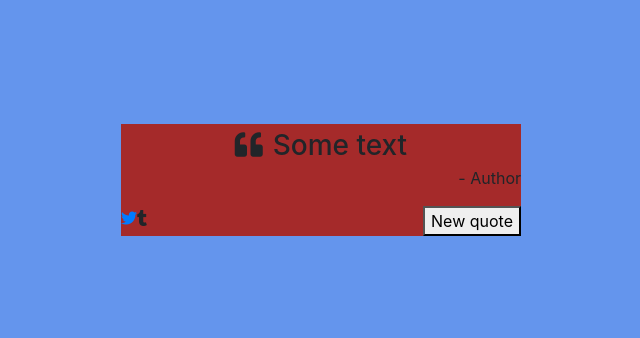
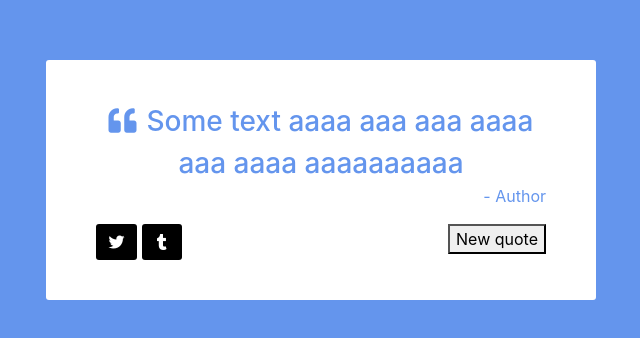
Before and after one commit to westgoten/random-quote-machine, a React (Create React App) app: page / in a window 1280 px wide. Shown: the part 220-558 px from the top of the page, without its empty margins (319-959 px from the left). Built offline with nearby package versions, Linux system fonts and the light colour scheme.

Commit message:
Make some visual changes to QuoteDisplay component

```diff
--- a/public/index.css
+++ b/public/index.css
@@ -3,6 +3,7 @@
     justify-content: center;
     align-items: center;
     background-color: cornflowerblue;
+    color: cornflowerblue;
     width: 100%;
     height: 100%;
     position: absolute;
--- a/src/QuoteDisplay.css
+++ b/src/QuoteDisplay.css
@@ -1,9 +1,11 @@
 #quote-box {
-    width: 400px;
-    background-color: brown;
+    width: 550px;
+    background-color: white;
     display: flex;
     flex-direction: column;
     overflow-wrap: break-word;
+    padding: 40px 50px;
+    border-radius: 3px;
 }
 
 #text-box {
@@ -23,10 +25,19 @@
 
 #tweet-quote {
     float: left;
+    color: white;
+    background-color: black;
+    padding: 6px 12.5px;
+    border-radius: 3px;
 }
 
 #tumblr-quote {
     float: left;
+    margin-left: 0.3rem;
+    color: white;
+    background-color: black;
+    padding: 6px 15px;
+    border-radius: 3px;
 }
 
 #new-quote {
--- a/src/QuoteDisplay.js
+++ b/src/QuoteDisplay.js
@@ -7,14 +7,16 @@ class QuoteDisplay extends React.Component {
             <div id='quote-box'>
                 <div id='text-box'>
                     <i className='fas fa-quote-left'></i>
-                    <span id='text'>Some text</span>
+                    <span id='text'>Some text aaaa aaa aaa aaaa aaa aaaa aaaaaaaaaa</span>
                 </div>
                 <p id='author'>- Author</p>
                 <div id='buttons'>
                     <a id='tweet-quote' href='https://twitter.com/intent/tweet' target='_blank' rel="noopener noreferrer">
                         <i className='fab fa-twitter'></i>
                     </a>
-                    <a id='tumblr-quote'><i className='fab fa-tumblr'></i></a>
+                    <a id='tumblr-quote'>
+                        <i className='fab fa-tumblr'></i>
+                    </a>
                     <button id='new-quote'>New quote</button>
                 </div>
             </div>
```
